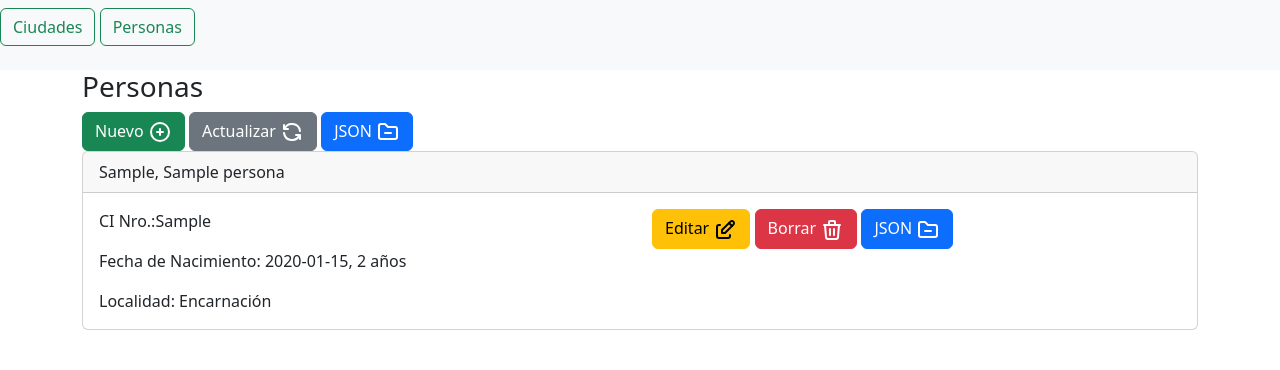
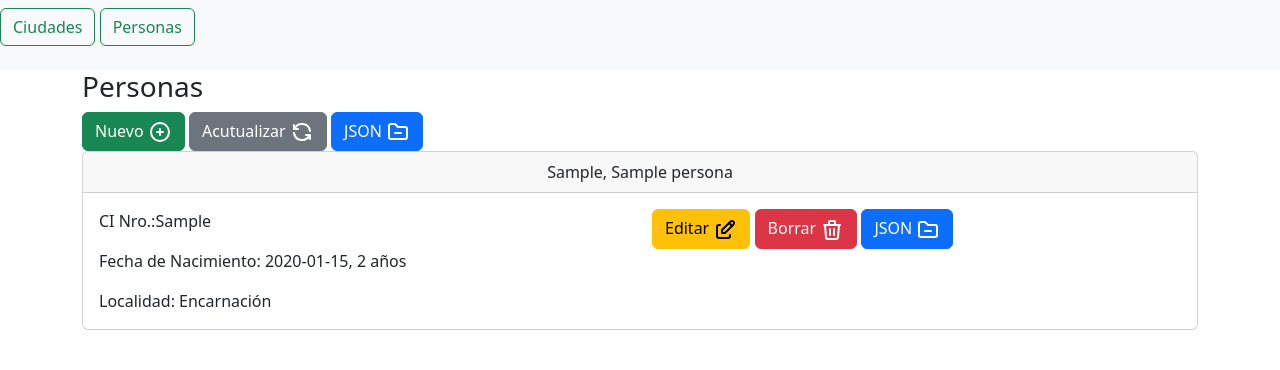
Before and after one commit to silveroaldo/DW2AS, a PHP site: page /personas/index.php in a window 1280 px wide. Shown: the top 370 px of the page. Run offline with PHP 8.4, Linux system fonts and the light colour scheme; data comes from the database, SQL or seed files in the repository; tables that the repository leaves empty hold one stand-in row (values such as "Sample post"); some libraries are stand-ins or nearby versions.

Commit message:
tarea terminada

```diff
--- a/Tarea/0602cards/ciudades/form.php
+++ b/Tarea/0602cards/ciudades/form.php
@@ -3,7 +3,7 @@ if ($res){
 $data=mysqli_fetch_array($res);
 }
  ?>
-<h3>Ciudad</h3>
+<center><h3>Ciudad</h3></center>
 <form class="" action="index.php" method="post">
   <input type="hidden" name="id" value="<?php if ($data['id']){ echo $data['id'];  } else { echo -1;} ?>">  <br>
   <label for="ciudad">Ciudad</label><br>
--- a/Tarea/0602cards/ciudades/list.php
+++ b/Tarea/0602cards/ciudades/list.php
@@ -7,11 +7,11 @@ $res=mostrarCiudades($link);
    <line x1="9" y1="12" x2="15" y2="12"></line>
    <line x1="12" y1="9" x2="12" y2="15"></line>
 </svg></a>
-<a href=""  class="btn btn-secondary">Actualizar <svg xmlns="http://www.w3.org/2000/svg" class="icon icon-tabler icon-tabler-refresh" width="24" height="24" viewBox="0 0 24 24" stroke-width="2" stroke="currentColor" fill="none" stroke-linecap="round" stroke-linejoin="round">
+<button type="button" class="btn btn-secondary" onclick="window.location.reload();">Acutualizar <svg xmlns="http://www.w3.org/2000/svg" class="icon icon-tabler icon-tabler-refresh" width="24" height="24" viewBox="0 0 24 24" stroke-width="2" stroke="currentColor" fill="none" stroke-linecap="round" stroke-linejoin="round">
    <path stroke="none" d="M0 0h24v24H0z" fill="none"></path>
    <path d="M20 11a8.1 8.1 0 0 0 -15.5 -2m-.5 -4v4h4"></path>
    <path d="M4 13a8.1 8.1 0 0 0 15.5 2m.5 4v-4h-4"></path>
-</svg></a>
+</svg></button>
  <a href="json.php" target="new" class="btn btn-primary">JSON <svg xmlns="http://www.w3.org/2000/svg" class="icon icon-tabler icon-tabler-folder-minus" width="24" height="24" viewBox="0 0 24 24" stroke-width="2" stroke="currentColor" fill="none" stroke-linecap="round" stroke-linejoin="round">
    <path stroke="none" d="M0 0h24v24H0z" fill="none"></path>
    <path d="M5 4h4l3 3h7a2 2 0 0 1 2 2v8a2 2 0 0 1 -2 2h-14a2 2 0 0 1 -2 -2v-11a2 2 0 0 1 2 -2"></path>
--- a/Tarea/0602cards/personas/card.vw.php
+++ b/Tarea/0602cards/personas/card.vw.php
@@ -1,6 +1,6 @@
 <div class="card">
   <div class="card-header">
-    <?php echo $data['apellido'].", ".$data['nombre']; ?>
+    <center><?php echo $data['apellido'].", ".$data['nombre']; ?></center>
   </div>
   <div class="card-body">
       <div class="row">
--- a/Tarea/0602cards/personas/form.php
+++ b/Tarea/0602cards/personas/form.php
@@ -3,7 +3,7 @@ if ($res){
 $data=mysqli_fetch_array($res);
 }
  ?>
-<h3>Personas</h3>
+<center><h3>Personas</h3></center>
 <form class="" action="index.php" method="post">
   <input type="hidden" name="id" value="<?php if ($data['id']){ echo $data['id'];  } else { echo -1;} ?>">  <br>
 
--- a/Tarea/0602cards/personas/list.php
+++ b/Tarea/0602cards/personas/list.php
@@ -8,11 +8,11 @@ $res=mostrarTodos($link);
    <line x1="9" y1="12" x2="15" y2="12"></line>
    <line x1="12" y1="9" x2="12" y2="15"></line>
 </svg></a>
-<a href=""  class="btn btn-secondary">Actualizar <svg xmlns="http://www.w3.org/2000/svg" class="icon icon-tabler icon-tabler-refresh" width="24" height="24" viewBox="0 0 24 24" stroke-width="2" stroke="currentColor" fill="none" stroke-linecap="round" stroke-linejoin="round">
+<button type="button" class="btn btn-secondary" onclick="window.location.reload();">Acutualizar <svg xmlns="http://www.w3.org/2000/svg" class="icon icon-tabler icon-tabler-refresh" width="24" height="24" viewBox="0 0 24 24" stroke-width="2" stroke="currentColor" fill="none" stroke-linecap="round" stroke-linejoin="round">
    <path stroke="none" d="M0 0h24v24H0z" fill="none"></path>
    <path d="M20 11a8.1 8.1 0 0 0 -15.5 -2m-.5 -4v4h4"></path>
    <path d="M4 13a8.1 8.1 0 0 0 15.5 2m.5 4v-4h-4"></path>
-</svg></a>
+</svg></button>
 
 <a href="json.php" target="new" class="btn btn-primary">JSON <svg xmlns="http://www.w3.org/2000/svg" class="icon icon-tabler icon-tabler-folder-minus" width="24" height="24" viewBox="0 0 24 24" stroke-width="2" stroke="currentColor" fill="none" stroke-linecap="round" stroke-linejoin="round">
    <path stroke="none" d="M0 0h24v24H0z" fill="none"></path>
--- a/Tarea/0616app/index.html
+++ b/Tarea/0616app/index.html
@@ -74,7 +74,7 @@
 
 <!-- datos de ciudades -->
 <div id="formCiudades">
-<h3>Ciudad</h3>
+<center>Ciudad</h3></center><h3>
 <form class="" action="index.php" method="post">
         <input id="idx" type="hidden" name="idx" value="">  <br>
         <label for="ciudad">Ciudad</label><br>
```
Also changed, not shown: Tarea/0616app/test.html (+4 -4 lines).
